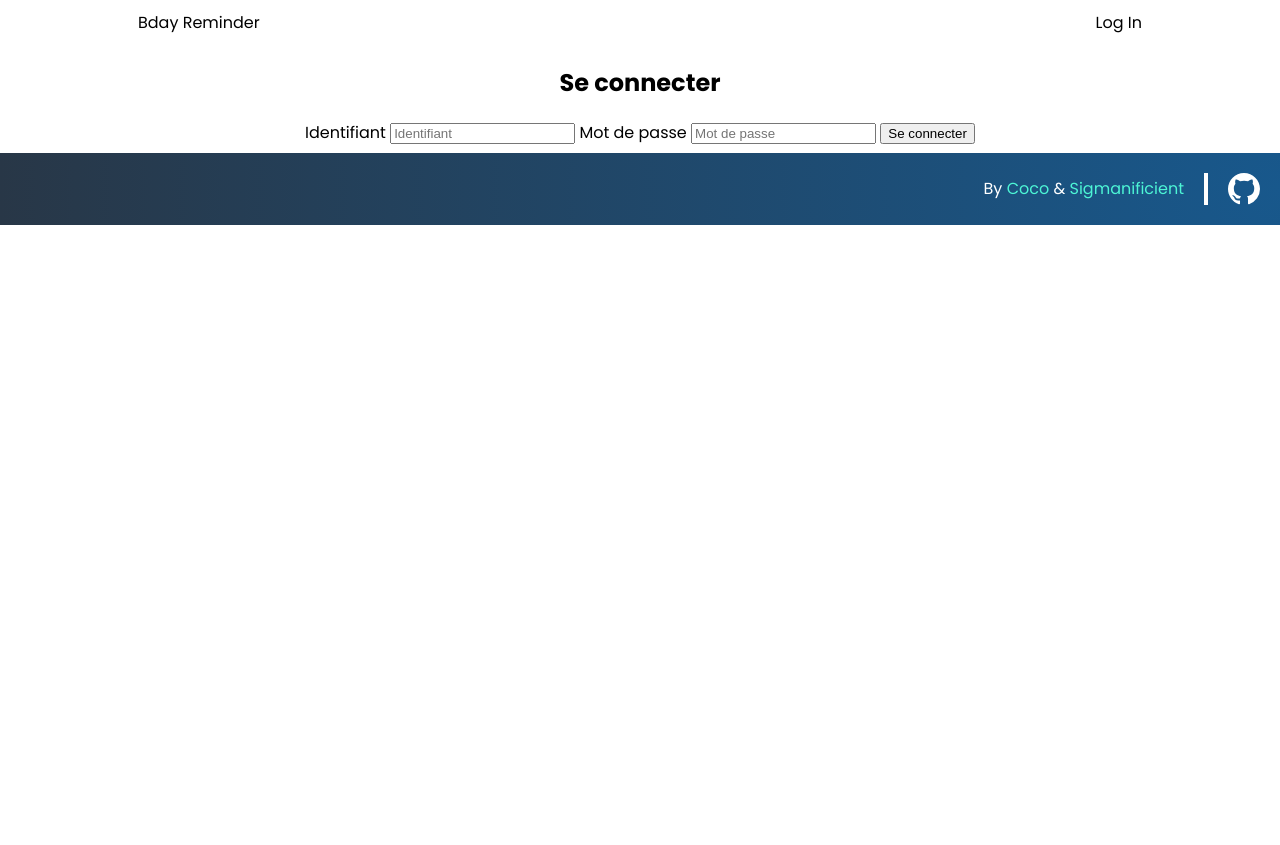
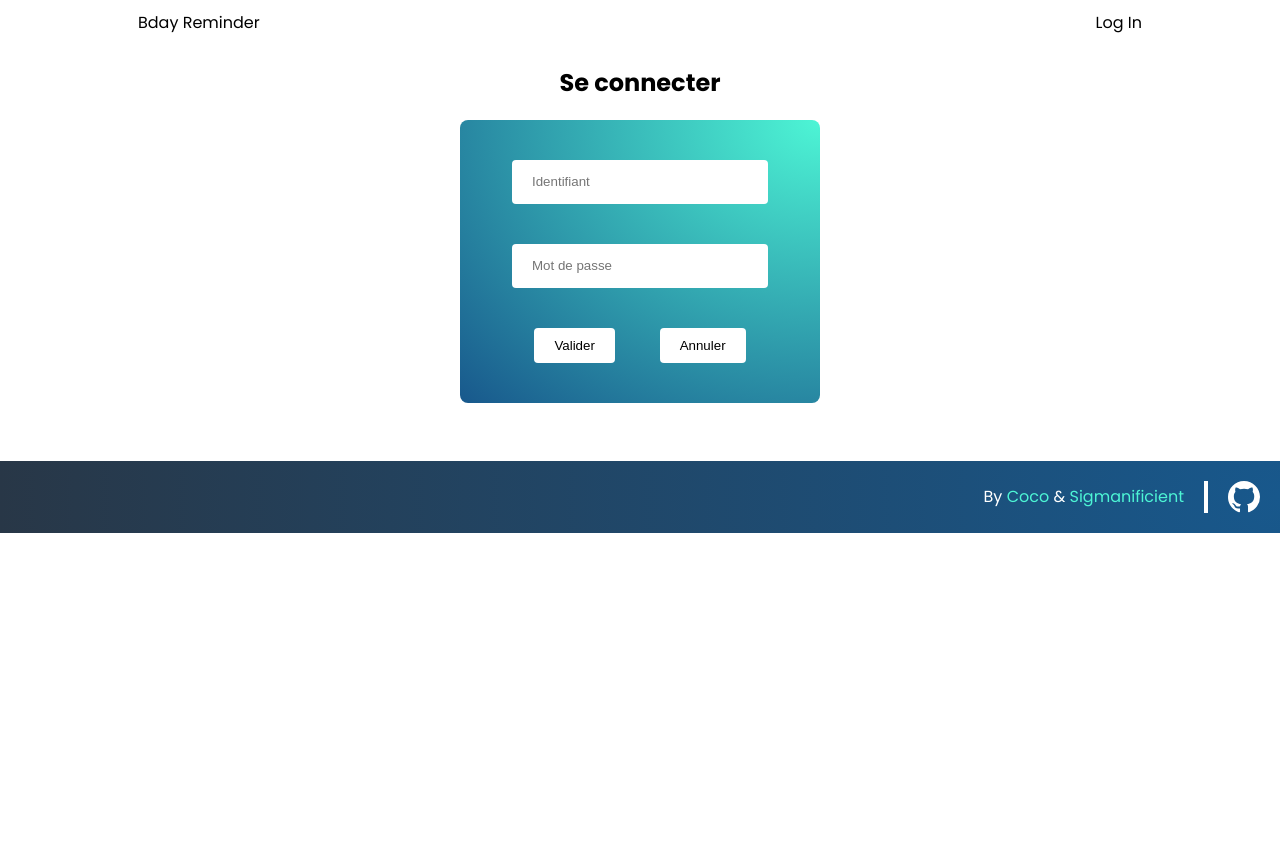
Before and after one commit to Sigmanificient/bday-reminder, a Flask app: template flaskr/templates/auth/login.html in a window 1280 px wide. After the commit the page ends 533 px from the top, so only its background shows below. Run offline with Flask 2, Linux system fonts and the light colour scheme; the template is opened without the code that fills it, so the values that code supplies are empty; style sheets or scripts are compiled from the project's sources.

Commit message:
[+] login style

```diff
--- a/flaskr/static/scss/style.scss
+++ b/flaskr/static/scss/style.scss
@@ -33,8 +33,6 @@ body {
   @media (min-width: 620px) {
     font-size: 16px;
   }
-
-  height: 100vh;
 }
 
 header {
@@ -294,6 +292,46 @@ form#search {
   }
 }
 
+form#login {
+  background: radial-gradient(ellipse at top right, $color-secondary-400, $color-primary-400);
+  display: grid;
+  place-items: center;
+  padding: 20px;
+  border-radius: 8px;
+  width: clamp(25%, 320px, 75%);
+  margin-bottom: 50px;
+
+  label {
+    padding: 20px 0;
+    width: 80%;
+
+    &[for="actions"] {
+      display: flex;
+      justify-content: space-around;
+    }
+  }
+
+  input {
+    border-radius: 4px;
+
+    &.btn {
+      border-radius: 4px;
+      background-color: $white;
+      transition: box-shadow 0.3s ease-in-out;
+      padding: 10px 20px;
+    }
+
+    padding: 10px 20px;
+    outline: none;
+    border: 0;
+  }
+
+  input[type="text"], input[type="password"] {
+    height: 24px;
+    width: calc(100% - 40px);
+  }
+}
+
 .container {
   padding: 50px;
   display: grid;
--- a/flaskr/templates/auth/login.html
+++ b/flaskr/templates/auth/login.html
@@ -2,11 +2,16 @@
 
 {% block content %}
     <h2>Se connecter</h2>
-    <form method="post">
-        <label for="username">Identifiant</label>
-        <input name="username" id="username" placeholder="Identifiant" required>
-        <label for="password">Mot de passe</label>
-        <input type="password" name="password" id="password" placeholder="Mot de passe" required>
-        <input type="submit" value="Se connecter">
+    <form id="login" method="post">
+        <label for="username">
+            <input type="text" name="username" id="username" placeholder="Identifiant" required>
+        </label>
+        <label for="password">
+            <input type="password" name="password" id="password" placeholder="Mot de passe" required>
+        </label>
+        <label for="actions">
+            <input class="btn" type="submit" value="Valider">
+            <input class="btn" type="reset" value="Annuler" accesskey="r">
+        </label>
     </form>
 {% endblock %}
```
